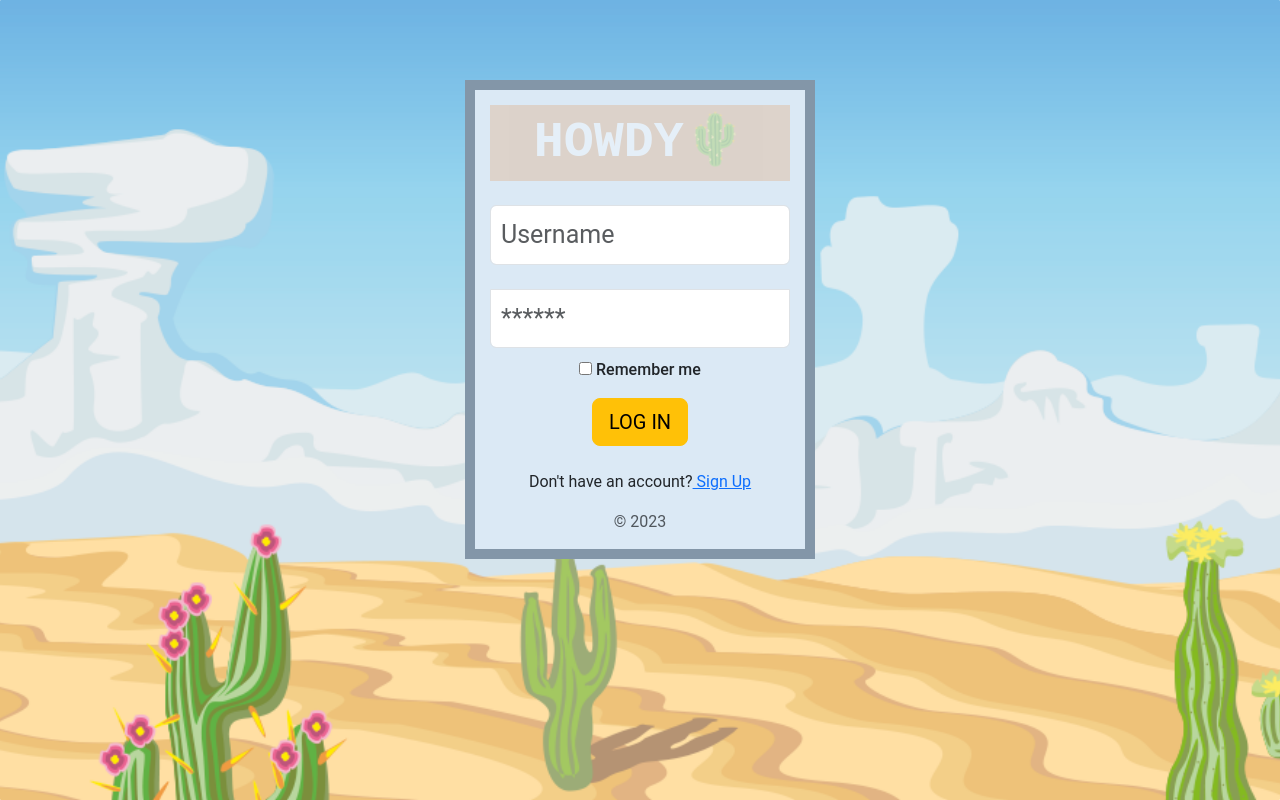
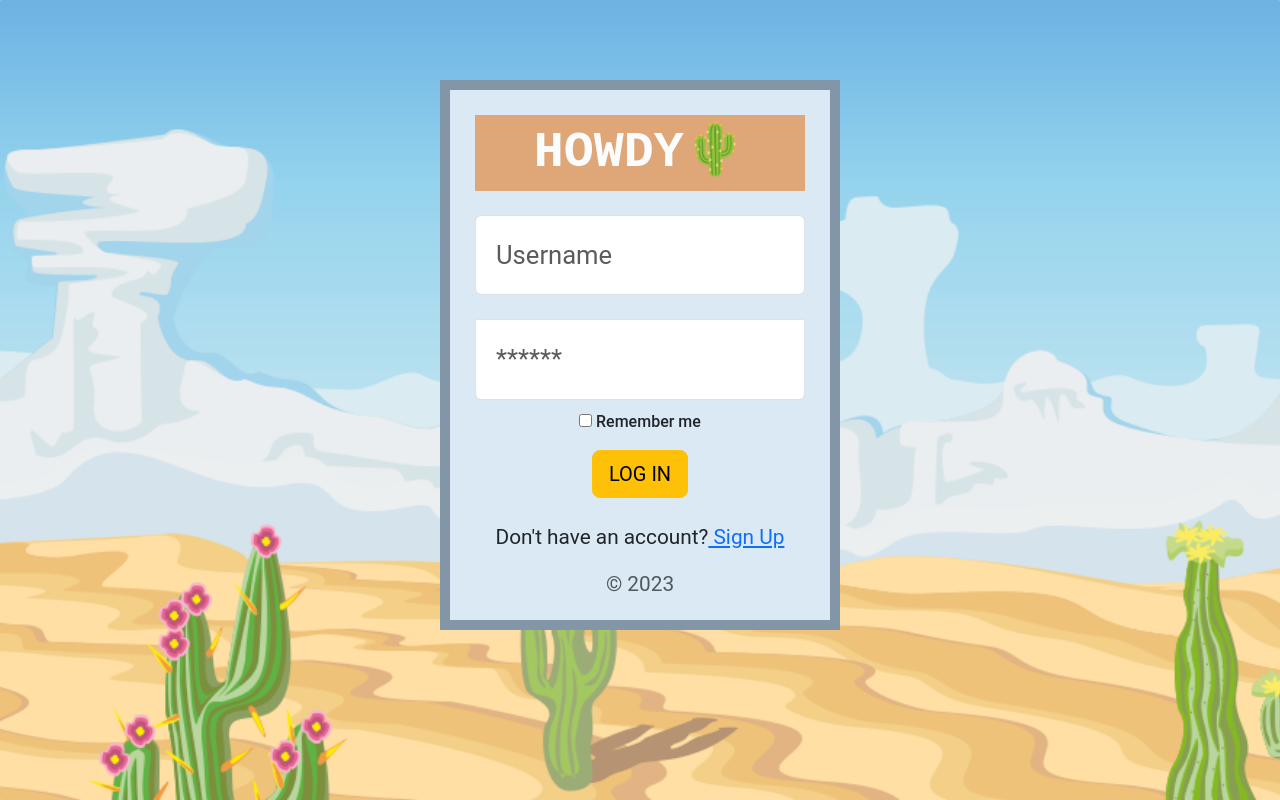
Before and after one commit to DrProfDavis/shootem-up-showdown, a React (Create React App) app in the folder client/: page /login in a window 1280 px wide. Built offline with nearby package versions, Linux system fonts and the light colour scheme.

Commit message:
updated styling

```diff
--- a/client/src/App.css
+++ b/client/src/App.css
@@ -199,7 +199,7 @@ Home.css .main-container {
   font-family: 'Source Code Pro', monospace;
   font-weight: bold;
   background-color: rgb(223, 154, 97);
-  opacity: 85%;
+  opacity: 95%;
   text-transform: uppercase;
 }
 
@@ -210,7 +210,7 @@ Home.css .main-container {
   color: white;
   font-family: 'Source Code Pro', monospace;
   background-color: rgb(224, 160, 107);
-  opacity: 30%;
+  opacity: 90%;
   text-transform: uppercase;
 }
 
@@ -267,13 +267,18 @@ body {
 
 .form-signin {
   width: 100%;
-  max-width: 350px;
-  padding: 15px;
+  max-width: 25em;
+  padding: 25px;
   margin: auto;
   background-color: rgb(219, 233, 245);
   border-color: rgb(131, 150, 168);
   border-width: 10px;
   border-style: solid;
+  height: 550px;
+}
+
+p {
+  font-size: 1.3em;
 }
 
 .form-signin .checkbox {
@@ -284,8 +289,8 @@ body {
   position: relative;
   box-sizing: border-box;
   height: auto;
-  padding: 10px;
-  font-size: 25px;
+  padding: 20px;
+  font-size: 1.6em;
 }
 
 .form-signin .form-control:focus {
--- a/client/src/pages/Home.js
+++ b/client/src/pages/Home.js
@@ -49,6 +49,7 @@ const Home = () => {
         )}
 
         <br></br>
+        <br></br>
 
         {!isAuthenticated ? (
           <Link to="/signup"><button class="btn btn-lg btn-warning btn-block">SIGN UP</button></Link>
@@ -75,9 +76,9 @@ const Home = () => {
         </nav>
 
         {!isPlaying && (
-          <Button variant="light" size="lg" onClick={startBackgroundMusic}>
-            Click here for audio!
-          </Button>
+          <button class="btn btn-sm btn-dark btn-block" onClick={startBackgroundMusic}>
+            🔊
+          </button>
         )}
 
       </div>
--- a/client/src/pages/Login.js
+++ b/client/src/pages/Login.js
@@ -44,7 +44,7 @@ const Login = (props) => {
   };
 
   return (
-    <div className="login main-container center">
+    <div className="login main-container center ">
       <Container className="text-center">
         <div className='positioned-div'>
           <div >
```
